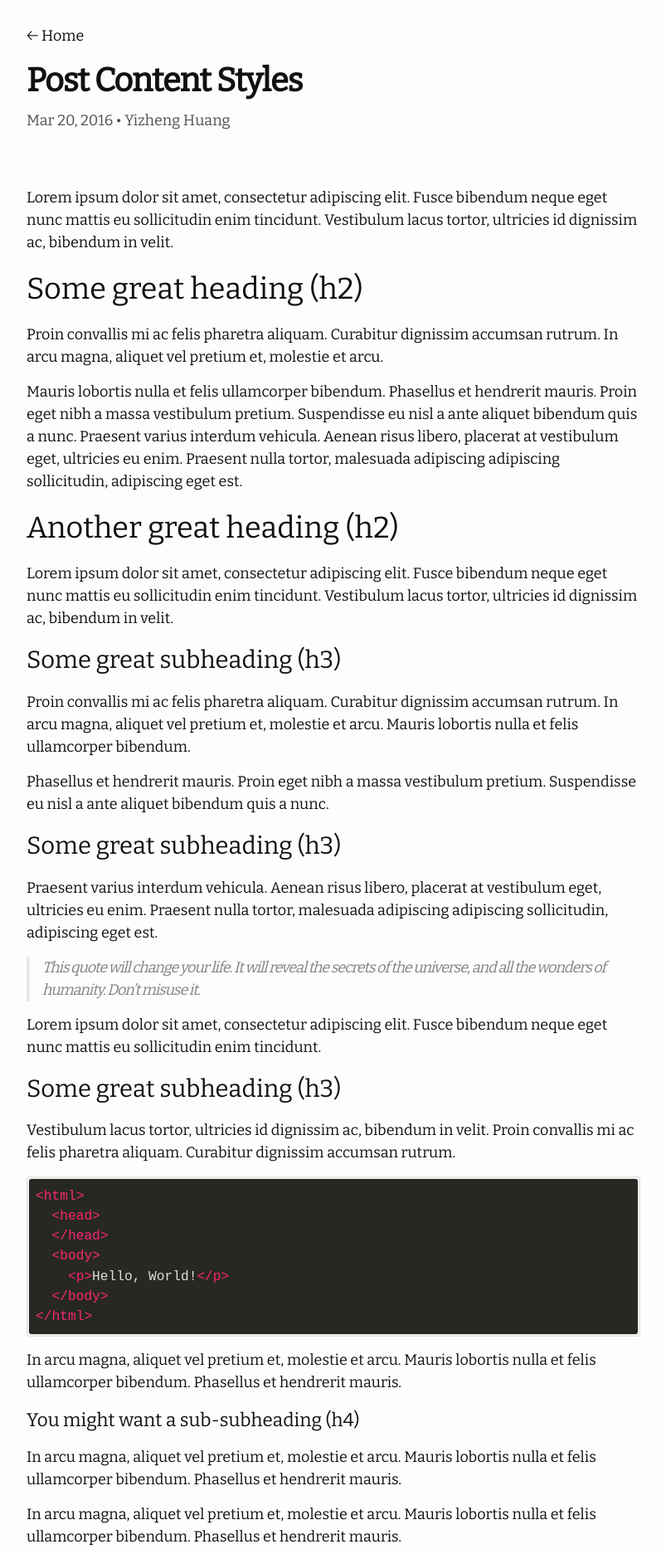
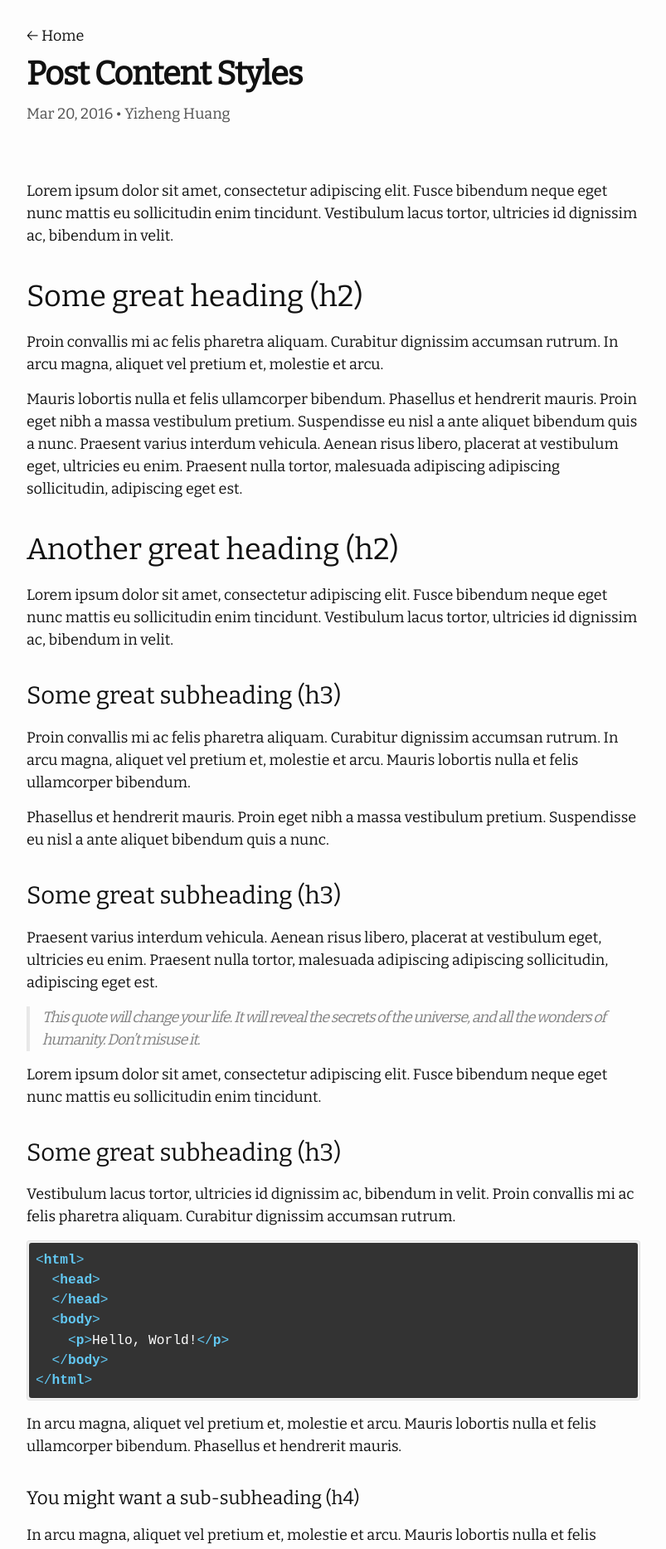
Before and after one commit to huangyz0918/moving, a Jekyll site: the page built from _posts/2016-03-20-post-content-styles.md, in a window 1280 px wide. Shown: the top 1867 px of the page at 83% size, without its empty margins (238-1041 px from the left). Built offline with Jekyll 4.4.1, drawn with Linux system fonts in a browser that asks for light colours; nearby versions of some CDN libraries.

Commit message:
🐛 fix: improved the code theme and header.

```diff
--- a/_includes/head.html
+++ b/_includes/head.html
@@ -4,7 +4,7 @@
   <meta name="viewport" content="width=device-width, initial-scale=1" />
   <link rel="stylesheet" href="{{ site.url }}/assets/css/main.css" />
   <link rel="shortcut icon" type="image/x-icon" href="{{ site.favicon }}" />
-  <link rel="stylesheet" href="{{ site.url }}/assets/css/monokai.css" />
+  <link rel="stylesheet" href="{{ site.url }}/assets/css/agate.css" />
   <script src="http://cdnjs.cloudflare.com/ajax/libs/highlight.js/9.4.0/highlight.min.js"></script>
   <script>
     hljs.initHighlightingOnLoad();
--- a/_sass/moving.scss
+++ b/_sass/moving.scss
@@ -2,7 +2,7 @@
 
 // Define defaults for each variable.
 
-$base-font-family: 'Bitter', serif !default;
+$base-font-family: "Bitter", "Times New Roman", "FangSong", "仿宋", STFangSong, "华文仿宋", serif;
 $base-font-size: 18px !default;
 $base-font-weight: 400 !default;
 $small-font-size: $base-font-size * 0.9 !default;
--- a/_sass/moving/_base.scss
+++ b/_sass/moving/_base.scss
@@ -76,8 +76,18 @@ hr {
   margin-bottom: 20px;
   border: 0;
   height: 1px;
-  background: -webkit-linear-gradient(left, transparent, rgba(0, 0, 0, 0.5), transparent);
-  background: linear-gradient(left, transparent, rgba(0, 0, 0, 0.5), transparent);
+  background: -webkit-linear-gradient(
+    left,
+    transparent,
+    rgba(0, 0, 0, 0.5),
+    transparent
+  );
+  background: linear-gradient(
+    left,
+    transparent,
+    rgba(0, 0, 0, 0.5),
+    transparent
+  );
 }
 
 /**
@@ -128,6 +138,7 @@ h3,
 h4,
 h5,
 h6 {
+  margin-top: 2rem;
   font-weight: $base-font-weight;
 }
 
--- a/_sass/moving/_layout.scss
+++ b/_sass/moving/_layout.scss
@@ -240,6 +240,7 @@
   letter-spacing: -1px;
   line-height: 1;
   font-weight: 1000;
+  margin-top: -0.5rem;
 
   @media (max-width: 500px) {
     @include relative-font-size(1.8);
--- /dev/null
+++ b/assets/css/agate.css
@@ -0,0 +1,108 @@
+/*!
+ * Agate by Taufik Nurrohman <https://github.com/tovic>
+ * ----------------------------------------------------
+ *
+ * #ade5fc
+ * #a2fca2
+ * #c6b4f0
+ * #d36363
+ * #fcc28c
+ * #fc9b9b
+ * #ffa
+ * #fff
+ * #333
+ * #62c8f3
+ * #888
+ *
+ */
+
+.hljs {
+  display: block;
+  overflow-x: auto;
+  padding: 0.5em;
+  background: #333;
+  color: white;
+}
+
+.hljs-name,
+.hljs-strong {
+  font-weight: bold;
+}
+
+.hljs-code,
+.hljs-emphasis {
+  font-style: italic;
+}
+
+.hljs-tag {
+  color: #62c8f3;
+}
+
+.hljs-variable,
+.hljs-template-variable,
+.hljs-selector-id,
+.hljs-selector-class {
+  color: #ade5fc;
+}
+
+.hljs-string,
+.hljs-bullet {
+  color: #a2fca2;
+}
+
+.hljs-type,
+.hljs-title,
+.hljs-section,
+.hljs-attribute,
+.hljs-quote,
+.hljs-built_in,
+.hljs-builtin-name {
+  color: #ffa;
+}
+
+.hljs-number,
+.hljs-symbol,
+.hljs-bullet {
+  color: #d36363;
+}
+
+.hljs-keyword,
+.hljs-selector-tag,
+.hljs-literal {
+  color: #fcc28c;
+}
+
+.hljs-comment,
+.hljs-deletion,
+.hljs-code {
+  color: #888;
+}
+
+.hljs-regexp,
+.hljs-link {
+  color: #c6b4f0;
+}
+
+.hljs-meta {
+  color: #fc9b9b;
+}
+
+.hljs-deletion {
+  background-color: #fc9b9b;
+  color: #333;
+}
+
+.hljs-addition {
+  background-color: #a2fca2;
+  color: #333;
+}
+
+.hljs a {
+  color: inherit;
+}
+
+.hljs a:focus,
+.hljs a:hover {
+  color: inherit;
+  text-decoration: underline;
+}
--- a/assets/css/monokai.css
+++ /dev/null
@@ -1,70 +0,0 @@
-/*
-Monokai style - ported by Luigi Maselli - http://grigio.org
-*/
-
-.hljs {
-  display: block;
-  overflow-x: auto;
-  padding: 0.5em;
-  background: #272822; color: #ddd;
-}
-
-.hljs-tag,
-.hljs-keyword,
-.hljs-selector-tag,
-.hljs-literal,
-.hljs-strong,
-.hljs-name {
-  color: #f92672;
-}
-
-.hljs-code {
-  color: #66d9ef;
-}
-
-.hljs-class .hljs-title {
-  color: white;
-}
-
-.hljs-attribute,
-.hljs-symbol,
-.hljs-regexp,
-.hljs-link {
-  color: #bf79db;
-}
-
-.hljs-string,
-.hljs-bullet,
-.hljs-subst,
-.hljs-title,
-.hljs-section,
-.hljs-emphasis,
-.hljs-type,
-.hljs-built_in,
-.hljs-builtin-name,
-.hljs-selector-attr,
-.hljs-selector-pseudo,
-.hljs-addition,
-.hljs-variable,
-.hljs-template-tag,
-.hljs-template-variable {
-  color: #a6e22e;
-}
-
-.hljs-comment,
-.hljs-quote,
-.hljs-deletion,
-.hljs-meta {
-  color: #75715e;
-}
-
-.hljs-keyword,
-.hljs-selector-tag,
-.hljs-literal,
-.hljs-doctag,
-.hljs-title,
-.hljs-section,
-.hljs-type,
-.hljs-selector-id {
-  font-weight: bold;
-}
```
Also changed, not shown: 1 other file.
